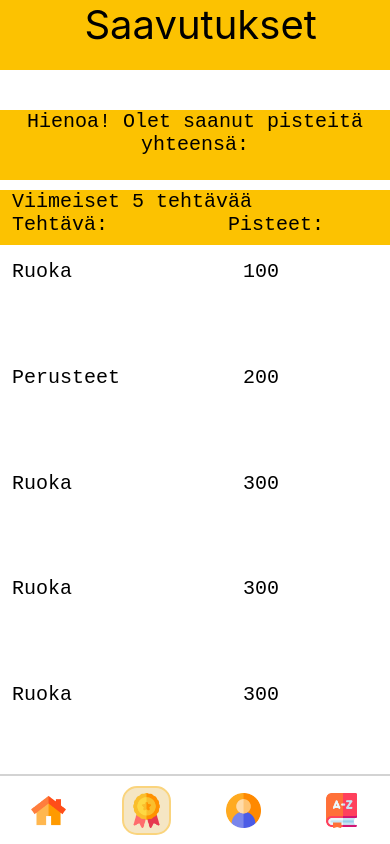
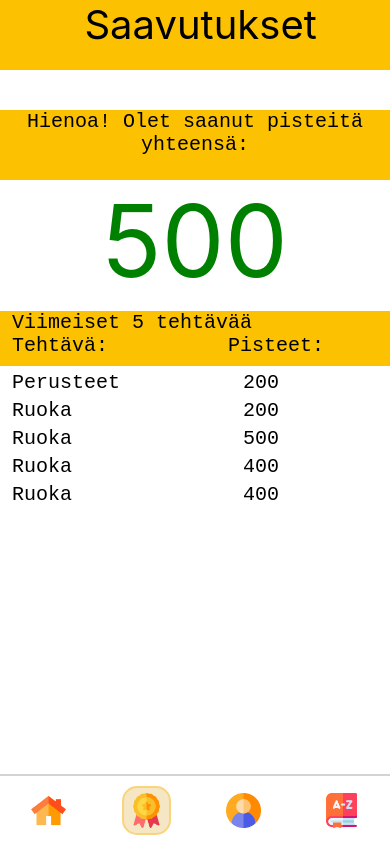
Before and after one commit to Quattrolingo/Mobiilikehitysprojekti, a React Native app: screen / in a window 390 px wide. Both pictures are taken after a click on the element 146 px from the left and 810 px from the top of the page. Built offline with nearby package versions, Linux system fonts and the light colour scheme.

Commit message:
saavutuksia

```diff
--- a/components/Achievements.js
+++ b/components/Achievements.js
@@ -5,15 +5,18 @@ import AsyncStorage from '@react-native-async-storage/async-storage';
 
 export default function Achievements() {
 
-
-let yhtpisteet = [{nimi:'Ruoka', pisteet:'100'},{nimi:'Perusteet', pisteet:'200'},{nimi:'Ruoka', pisteet:'300'},{nimi:'Ruoka', pisteet:'300'},{nimi:'Ruoka', pisteet:'300'}];
+let pisteita = '500';
+let yhtpisteet = [{nimi:'Perusteet', pisteet:'200'},{nimi:'Ruoka', pisteet:'200'},{nimi:'Ruoka', pisteet:'500'},{nimi:'Ruoka', pisteet:'400'},{nimi:'Ruoka', pisteet:'400'}];
 
 const [first, setfirst] = useState([{nimi:'', pisteet:''}])
+const [second, setsecond] = useState(0)
 
 useEffect (() => {
 
+setTotalpoints()
 setFirstfivepoints()
 getFirstfivepoints()
+getTotalpoints()
 
 }, [])
 
@@ -22,7 +25,6 @@ const setFirstfivepoints = async () => {
     await AsyncStorage.setItem('@Firstfivepoints', JSON.stringify(yhtpisteet))
   } catch (e) {}
 }
-
 
 
 const getFirstfivepoints = async () => {
@@ -34,17 +36,25 @@ const getFirstfivepoints = async () => {
 
 const getTotalpoints = async () => {
   try{
-    await AsyncStorage.getItem('@Totalpoints')
+    const data = await AsyncStorage.getItem('@Totalpoints')
+    setsecond(JSON.parse(data))
+  } catch (e) {}
+}
+
+const setTotalpoints = async () => {
+  try{
+    await AsyncStorage.setItem('@Totalpoints', pisteita)
   } catch (e) {}
 }
 
 
 
 return (
+
       <View style={AchievementStyles.container}>
         <Text style={AchievementStyles.headline}> Saavutukset</Text>
         <Text style={AchievementStyles.text}>Hienoa! Olet saanut pisteitä yhteensä:</Text>
-        <Text style={AchievementStyles.points}></Text>
+        <Text style={AchievementStyles.points}>{second}</Text>
 
         <View style={AchievementStyles.headline2}>
           <Text style={AchievementStyles.text2}> Viimeiset 5 tehtävää</Text>
@@ -112,11 +122,10 @@ return (
       textAlign: 'left',
     },
     headline1: {
-      marginTop: 10,
       fontSize: 25,
       textAlign: 'center',
       width: "100%",
-      flex: 1,
+      display: 'flex',
       flexDirection: "row",
     },
     headline2: {
```
